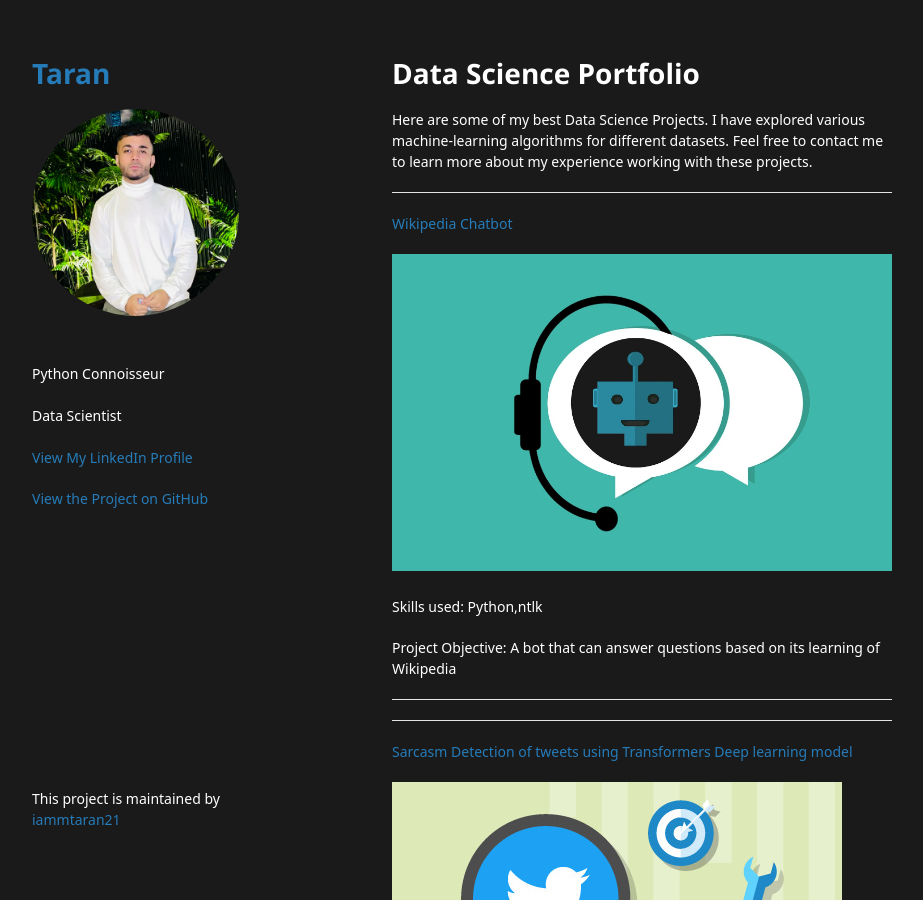
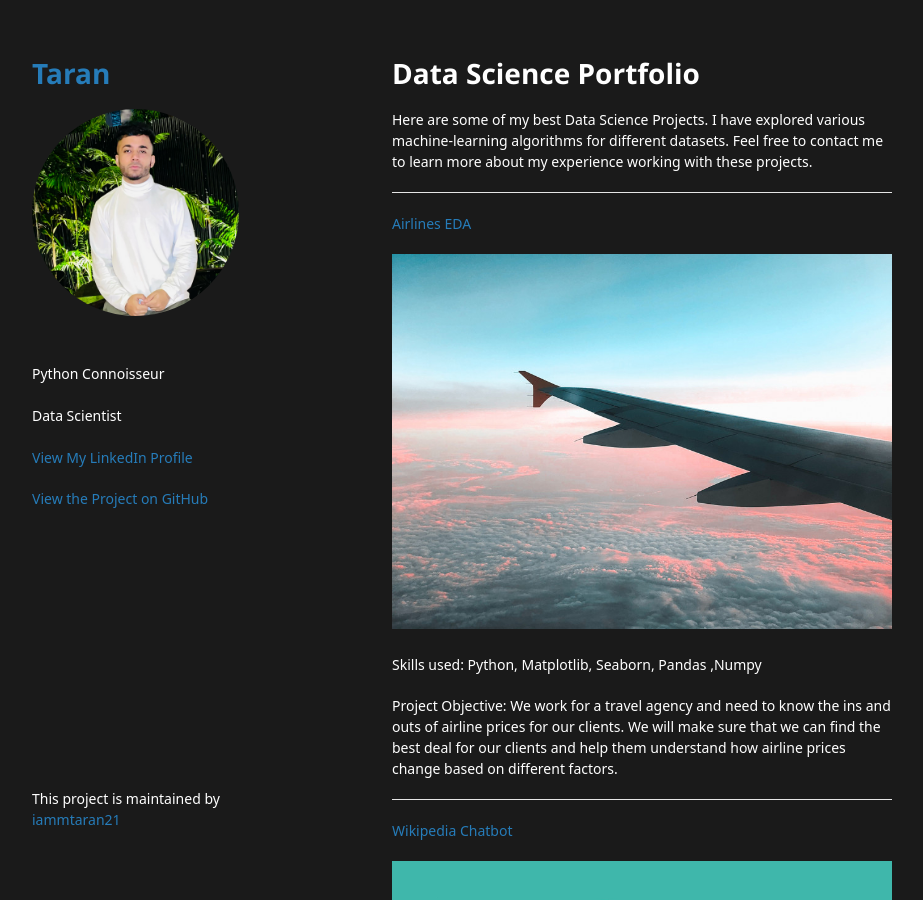
Before and after one commit to iammtaran21/DS-Portfolio_T, a Jekyll site: the page built from index.md, in a window 1280 px wide and 900 px high. Shown: the whole window, without its empty margins (178-1101 px from the left). Built offline with Jekyll 4.4.1, drawn with Linux system fonts in a browser that asks for light colours; some web fonts are replaced; our own code applies the rules of GitHub Pages for plain Markdown files; a script that is not in the unit is left out.

Commit message:
Update index.md

```diff
--- a/index.md
+++ b/index.md
@@ -2,6 +2,17 @@
 
 
 Here are some of my best Data Science Projects. I have explored various machine-learning algorithms for different datasets. Feel free to contact me to learn more about my experience working with these projects.
+
+***
+
+[Airlines EDA](https://github.com/iammtaran21/Airline_EDA/blob/main/Airline%20Analysis.ipynb)
+
+<img src="images/airline.jpeg?raw=true"/>
+
+Skills used: Python, Matplotlib, Seaborn, Pandas ,Numpy
+
+Project Objective: We work for a travel agency and need to know the ins and outs of airline prices for our clients. We will make sure that we can find the best deal for our clients and help them understand how airline prices change based on different factors.
+
 
 ***
 
```
